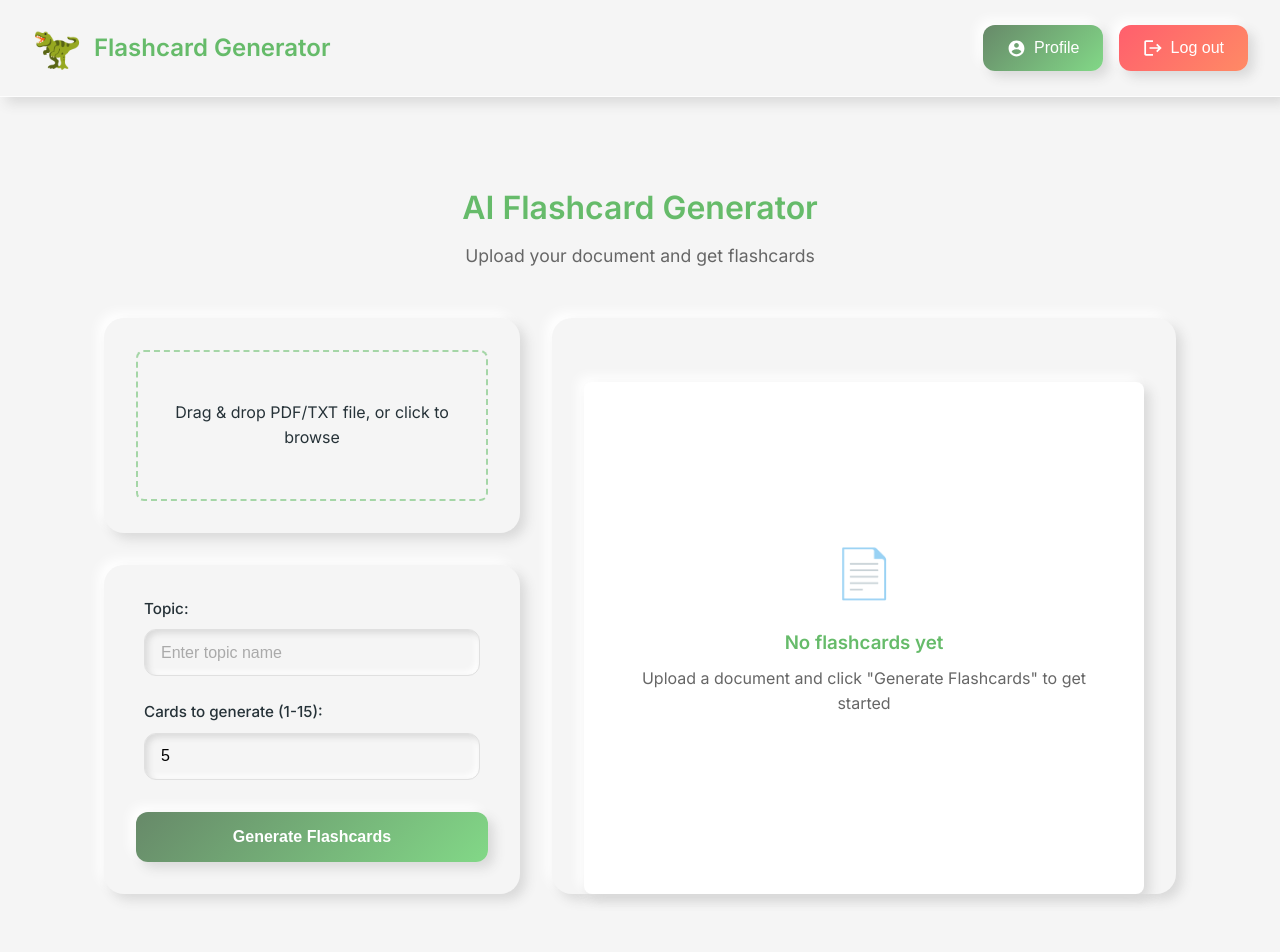
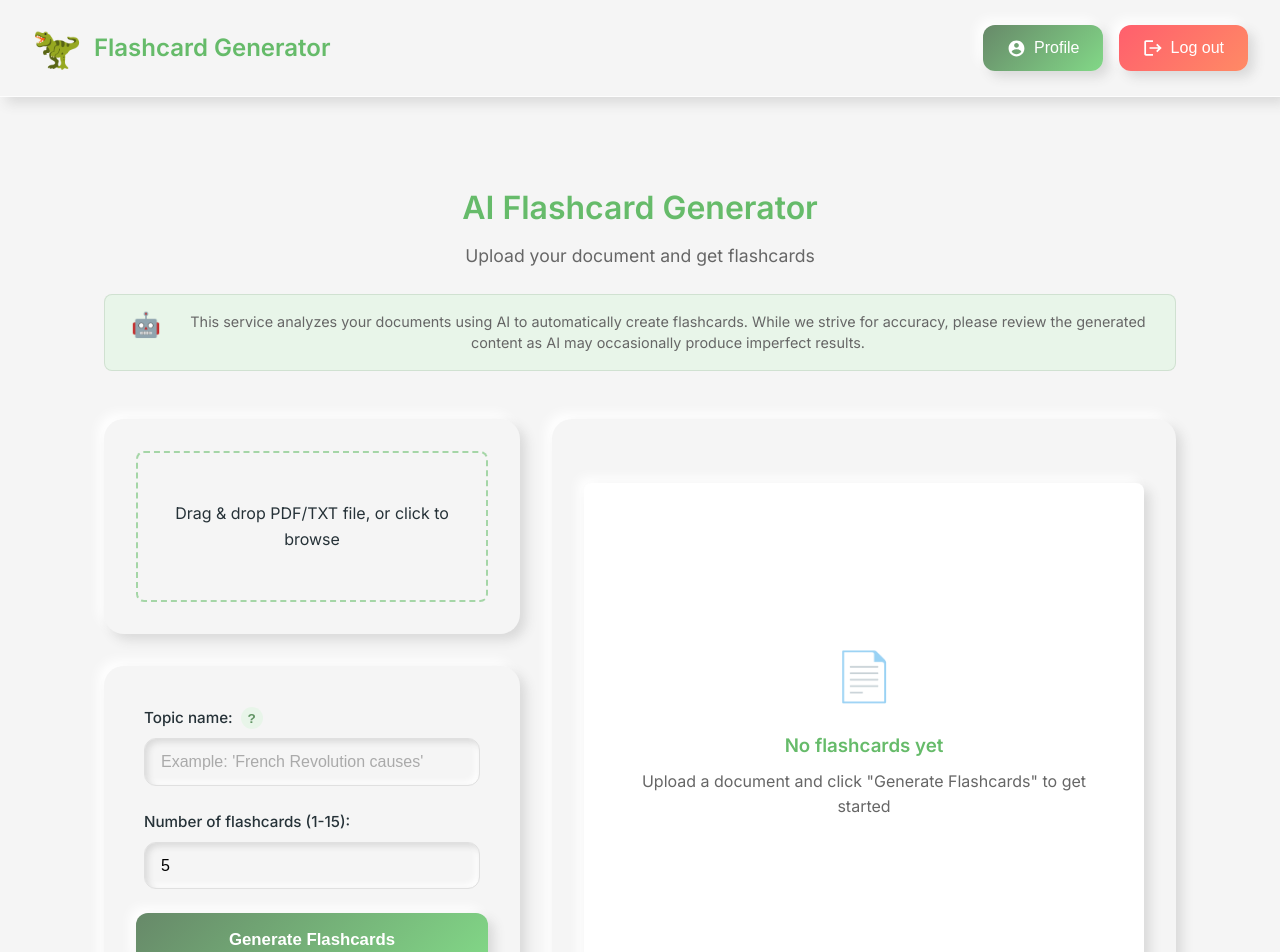
Before and after one commit to meldilen/flashcard-gen, a React (Create React App) app in the folder frontend/: page /generate in a window 1280 px wide. Shown: the top 952 px of the page. Built offline with nearby package versions, Linux system fonts and the light colour scheme; sample sign-in values are in the browser's storage; the HTML template or start-up script is replaced by a standard one.

Commit message:
Tips for naming topic added, terms/privacy policy updated, AI disclaimer and clear platform description added

```diff
--- a/frontend/src/components/FlashcardList/FlashcardList.css
+++ b/frontend/src/components/FlashcardList/FlashcardList.css
@@ -112,12 +112,16 @@
   border-top: 1px solid var(--border-color);
 }
 
-@media (max-width: 768px) {
-  .flashcards-grid {
-    grid-template-columns: 1fr;
-  }
-
-  .flashcard-card {
-    height: 180px;
-  }
+.ai-tag-ribbon {
+  position: absolute;
+  bottom: 0;
+  left: 0;
+  right: 0;
+  background: rgba(0, 0, 0, 0.7);
+  color: white;
+  padding: 6px 12px;
+  font-size: 0.75rem;
+  text-align: center;
+  border-bottom-left-radius: 8px;
+  border-bottom-right-radius: 8px;
 }
--- a/frontend/src/components/TopicFeedback/TopicFeedback.css
+++ b/frontend/src/components/TopicFeedback/TopicFeedback.css
@@ -89,6 +89,7 @@
 
 .submit-feedback-btn:disabled {
   cursor: not-allowed;
+  color: white;
 }
 
 .submit-feedback-btn.active:hover {
--- a/frontend/src/components/UserSettings/UserSettings.css
+++ b/frontend/src/components/UserSettings/UserSettings.css
@@ -5,40 +5,23 @@
   box-shadow: var(--shadow-soft);
 }
 
-.settings-header {
-  display: flex;
-  align-items: center;
-  gap: 0.75rem;
-  margin-bottom: 1.5rem;
-}
-
-.settings-icon {
-  font-size: 1.5rem;
-  color: var(--primary-soft);
-}
-
-.settings-title {
-  margin: 0;
-  color: var(--primary-muted);
-  font-size: 1.25rem;
-}
-
 .form-group {
-  margin-bottom: 1.5rem;
+  margin-bottom: 1.75rem;
+  position: relative;
 }
 
 .form-group label {
   display: block;
   margin-bottom: 0.75rem;
   color: var(--text-dark);
-  font-weight: 500;
+  font-weight: 600;
   font-size: 0.95rem;
 }
 
 .form-group input {
   width: 100%;
-  padding: 0.85rem 1rem;
-  background: var(--secondary-light);
+  padding: 0.9rem 1rem;
+  background: white;
   border: 1px solid var(--border-color);
   border-radius: var(--radius-small);
   box-shadow: var(--shadow-pressed);
@@ -47,33 +30,155 @@
 }
 
 .form-group input:focus {
-  outline: none;
-  box-shadow: var(--shadow-soft);
-  border-color: var(--primary-soft);
+  outline: 2px solid var(--primary-soft);
+  outline-offset: -1px;
+}
+
+.label-with-hint {
+  display: flex;
+  align-items: center;
+  gap: 0.5rem;
+  margin-top: 0.5rem;
+}
+
+.hint-button {
+  width: 22px;
+  height: 22px;
+  border-radius: 50%;
+  background: var(--primary-light);
+  color: var(--primary-dark);
+  border: none;
+  display: flex;
+  align-items: center;
+  justify-content: center;
+  font-size: 0.85rem;
+  font-weight: bold;
+  cursor: pointer;
+  transition: all 0.2s ease;
+  margin-bottom: 0.5rem;
+}
+
+.hint-button:hover {
+  background: var(--primary-dark);
+  color: white;
+  transform: scale(1.1);
+}
+
+.topic-tooltip {
+  position: absolute;
+  top: 100%;
+  left: 0;
+  width: 300px;
+  background: white;
+  border-radius: var(--radius-medium);
+  box-shadow: 0 4px 12px rgba(0,0,0,0.15);
+  padding: 1.25rem;
+  z-index: 100;
+  margin-top: 0.5rem;
+  animation: fadeIn 0.15s ease-out;
+}
+
+.tooltip-content h4 {
+  margin: 0 0 0.75rem 0;
+  color: var(--primary-dark);
+  font-size: 1rem;
+}
+
+.tooltip-content p {
+  margin: 0.75rem 0;
+  font-size: 0.9rem;
+  line-height: 1.5;
+  color: var(--text-dark);
+}
+
+.tooltip-example {
+  background: var(--secondary-light);
+  padding: 1rem;
+  border-radius: var(--radius-small);
+  margin-top: 1rem;
+}
+
+.tooltip-example ul {
+  margin: 0.5rem 0;
+  padding-left: 1.2rem;
+}
+
+.tooltip-example li {
+  margin-bottom: 0.3rem;
+}
+
+.tooltip-example strong {
+  color: var(--text-dark);
+}
+
+.tooltip-arrow {
+  position: absolute;
+  top: -6px;
+  left: 20px;
+  width: 0;
+  height: 0;
+  border-left: 8px solid transparent;
+  border-right: 8px solid transparent;
+  border-bottom: 8px solid white;
 }
 
 .generate-btn {
   width: 100%;
-  padding: 1rem;
+  padding: 1.05rem;
   background: linear-gradient(135deg, #678969 0%, #82d887 100%);
   color: white;
   border: none;
   border-radius: var(--radius-small);
   cursor: pointer;
   font-weight: 600;
-  font-size: 1rem;
+  font-size: 1.05rem;
   transition: all 0.3s ease;
   box-shadow: var(--shadow-soft);
-  margin-top: 0.5rem;
+  margin-top: 0.25rem;
+  display: flex;
+  align-items: center;
+  justify-content: center;
+  gap: 0.5rem;
 }
 
 .generate-btn:hover:not(:disabled) {
   transform: translateY(-2px);
-  box-shadow: 0 4px 12px rgba(101, 187, 106, 0.3);
-  background: linear-gradient(135deg, var(--primary-muted), var(--primary-soft));
+  box-shadow: 0 6px 16px rgba(101, 187, 106, 0.3);
 }
 
 .generate-btn:disabled {
-  opacity: 0.7;
+  opacity: 0.8;
   cursor: not-allowed;
 }
+
+.spinner {
+  display: inline-block;
+  width: 16px;
+  height: 16px;
+  border: 2px solid rgba(255,255,255,0.3);
+  border-radius: 50%;
+  border-top-color: white;
+  animation: spin 1s ease-in-out infinite;
+}
+
+@keyframes fadeIn {
+  from { opacity: 0; transform: translateY(8px); }
+  to { opacity: 1; transform: translateY(0); }
+}
+
+@keyframes spin {
+  to { transform: rotate(360deg); }
+}
+
+@media (max-width: 480px) {
+  .topic-tooltip {
+    width: calc(100vw - 4rem);
+    left: 50%;
+    transform: translateX(-50%);
+  }
+
+  .tooltip-arrow {
+    left: 50%;
+    margin-left: -8px;
+  }
+}
--- a/frontend/src/components/UserSettings/UserSettings.jsx
+++ b/frontend/src/components/UserSettings/UserSettings.jsx
@@ -1,3 +1,4 @@
+import { useState, useEffect, useRef } from 'react';
 import './UserSettings.css';
 
 export default function UserSettings({
@@ -8,21 +9,77 @@ export default function UserSettings({
   onGenerate,
   isLoading,
 }) {
+  const [showTooltip, setShowTooltip] = useState(false);
+
+  const tooltipRef = useRef(null);
+  const buttonRef = useRef(null);
+
+  useEffect(() => {
+    const handleClickOutside = (event) => {
+      if (showTooltip &&
+          !tooltipRef.current?.contains(event.target) &&
+          !buttonRef.current?.contains(event.target)) {
+        setShowTooltip(false);
+      }
+    };
+
+    document.addEventListener('mousedown', handleClickOutside);
+    return () => {
+      document.removeEventListener('mousedown', handleClickOutside);
+    };
+  }, [showTooltip]);
+
   return (
     <div className="user-settings">
       <div className="form-group">
-        <label htmlFor="topic">Topic:</label>
+        <div className="label-with-hint">
+          <label htmlFor="topic">Topic name:</label>
+          <button
+            className="hint-button"
+            onClick={() => setShowTooltip(!showTooltip)}
+            type="button"
+            aria-label="How to name your topic"
+            aria-expanded={showTooltip}
+          >
+            ?
+          </button>
+
+          {showTooltip && (
+            <div className="topic-tooltip" role="tooltip">
+              <div className="tooltip-content">
+                <h4>How to name your topic for best results</h4>
+                <p>
+                  AI uses your topic name as context for generation.
+                  Be specific to get more relevant flashcards.
+                </p>
+                <div className="tooltip-example">
+                  <p><strong>Good examples:</strong></p>
+                  <ul>
+                    <li>"Rice cooking techniques in Asian cuisine"</li>
+                    <li>"Molecular biology: DNA replication steps"</li>
+                    <li>"Spanish verbs for restaurant conversations"</li>
+                  </ul>
+                  <p><strong>Avoid:</strong> "Biology", "Recipes", "Spanish"</p>
+                </div>
+              </div>
+              <div className="tooltip-arrow"></div>
+            </div>
+          )}
+        </div>
+
         <input
           id="topic"
           type="text"
           value={topic}
           onChange={(e) => onTopicChange(e.target.value)}
-          placeholder="Enter topic name"
+          placeholder="Example: 'French Revolution causes'"
           disabled={isLoading}
+          aria-describedby="topic-hint"
         />
       </div>
+
       <div className="form-group">
-        <label htmlFor="cardCount">Cards to generate (1-15):</label>
+        <label htmlFor="cardCount">Number of flashcards (1-15):</label>
         <input
           id="cardCount"
           type="number"
@@ -37,8 +94,14 @@ export default function UserSettings({
         className="generate-btn"
         onClick={onGenerate}
         disabled={isLoading}
+        aria-busy={isLoading}
       >
-        {isLoading ? 'Generating...' : 'Generate Flashcards'}
+        {isLoading ? (
+          <>
+            <span className="spinner" aria-hidden="true"></span>
+            Generating...
+          </>
+        ) : 'Generate Flashcards'}
       </button>
     </div>
   );
--- a/frontend/src/pages/GeneratorPage.css
+++ b/frontend/src/pages/GeneratorPage.css
@@ -106,3 +106,34 @@
   from { opacity: 0; transform: translateY(-10px); }
   to { opacity: 1; transform: translateY(0); }
 }
+
+.ai-disclaimer {
+  background: var(--primary-light);
+  border-radius: var(--radius-medium);
+  padding: 1rem;
+  margin-top: 1.5rem;
+  display: flex;
+  gap: 1rem;
+  align-items: flex-start;
+  border: 1px solid rgba(110, 146, 110, 0.2);
+}
+
+.ai-disclaimer-icon {
+  font-size: 1.5rem;
+  line-height: 1;
+  margin-top: 2px;
+  margin-left: 10px;
+}
+
+.ai-disclaimer-content h4 {
+  margin: 0 0 0.5rem 0;
+  color: var(--primary-dark);
+  font-size: 1rem;
+}
+
+.ai-disclaimer-content p {
+  margin: 0;
+  color: var(--text-muted);
+  font-size: 0.9rem;
+  line-height: 1.5;
+}
--- a/frontend/src/pages/GeneratorPage.jsx
+++ b/frontend/src/pages/GeneratorPage.jsx
@@ -117,6 +117,18 @@ export default function GeneratorPage({ onError }) {
       <div className="generator-header">
         <h1>AI Flashcard Generator</h1>
         <p className="subtitle">Upload your document and get flashcards</p>
+
+        <div className="ai-disclaimer">
+          <div className="ai-disclaimer-icon">🤖</div>
+          <div className="ai-disclaimer-content">
+            <p>
+              This service analyzes your documents using AI to automatically
+              create flashcards. While we strive for accuracy, please review the
+              generated content as AI may occasionally produce imperfect
+              results.
+            </p>
+          </div>
+        </div>
       </div>
 
       <div className="generator-container">
@@ -152,7 +164,9 @@ export default function GeneratorPage({ onError }) {
             <div className="empty-state">
               <div className="empty-icon">📄</div>
               <h3>No flashcards yet</h3>
-              <p>Upload a document and click "Generate Flashcards" to get started</p>
+              <p>
+                Upload a document and click "Generate Flashcards" to get started
+              </p>
             </div>
           )}
         </div>
--- a/frontend/src/pages/PolicyPage.css
+++ b/frontend/src/pages/PolicyPage.css
@@ -50,6 +50,18 @@
   text-align: right;
 }
 
+.notice {
+  background-color: var(--primary-light);
+  padding: 1rem;
+  border-radius: var(--radius-small);
+  border-left: 4px solid var(--primary-dark);
+  margin: 1rem 0;
+}
+
+.notice strong {
+  color: var(--primary-dark);
+}
+
 @media (max-width: 768px) {
   .policy-page {
     padding: 1rem;
--- a/frontend/src/pages/PrivacyPolicyPage.jsx
+++ b/frontend/src/pages/PrivacyPolicyPage.jsx
@@ -14,6 +14,10 @@ export default function PrivacyPolicyPage() {
             <li>Username</li>
             <li>Documents you upload for flashcard generation</li>
           </ul>
+          <p className="notice">
+            <strong>Important:</strong> By default, we do not store the documents you upload after processing.
+            They are temporarily used to generate flashcards and then immediately deleted from our servers.
+          </p>
         </section>
 
         <section>
--- a/frontend/src/pages/TopicPage.css
+++ b/frontend/src/pages/TopicPage.css
@@ -72,6 +72,20 @@
 
 .back-btn:hover .back-arrow {
   transform: translateX(-3px);
+}
+
+.ai-tag-ribbon {
+  position: absolute;
+  bottom: 0;
+  left: 0;
+  right: 0;
+  background: rgba(0, 0, 0, 0.7);
+  color: white;
+  padding: 6px 12px;
+  font-size: 0.75rem;
+  text-align: center;
+  border-bottom-left-radius: 8px;
+  border-bottom-right-radius: 8px;
 }
 
 .topic-title {
```
Also changed, not shown: frontend/src/components/FlashcardList/FlashcardList.jsx (+20 -8 lines), frontend/src/pages/TermsPage.jsx (+18 -1 lines), frontend/src/pages/TopicPage.jsx (+26 -12 lines).
